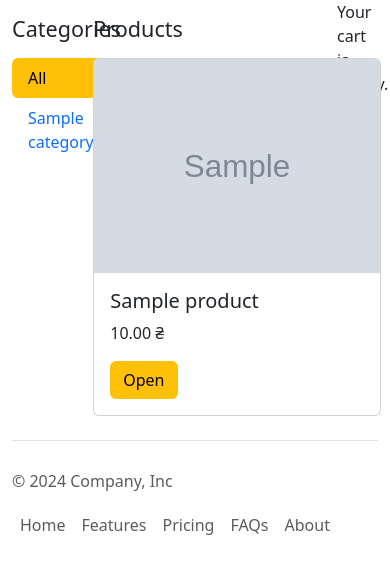
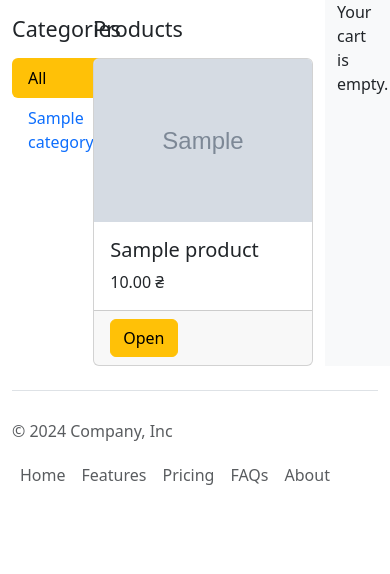
Before and after one commit to roman-yatsenko/python-web-store, a Django app: page / in a window 390 px wide. Shown: the part 248-822 px from the top of the page. Run offline with Django 4.2, Linux system fonts and the light colour scheme; tables that the repository leaves empty hold one stand-in row (values such as "Sample post"); grey boxes marked "Sample" are stand-in pictures.

Commit message:
Add responsive product catalog

```diff
--- a/shop/templates/shop/base.html
+++ b/shop/templates/shop/base.html
@@ -44,7 +44,7 @@
                 Store catalog.
             {% endblock  %}
             </div>
-            <div class="col-2">
+            <div class="col-2 bg-body-tertiary">
                 Your cart is empty.
             </div>
         </div>
--- a/shop/templates/shop/product/list.html
+++ b/shop/templates/shop/product/list.html
@@ -26,16 +26,22 @@
     </div>
     <div class="col-9">
         <h4 class="my-3">{% if category %}{{ category.name }}{% else %}Products{% endif %}</h4>
+        <div class="row row-cols-1 row-cols-md-2 g-4">
           {% for product in products %}
-        <div class="card" style="width: 18rem;">
-            <img src="{% if product.image %}{{ product.image.url }}{% else %}{% static "img/no_image.png" %}{% endif %}" class="card-img-top">
+          <div class="col">
+            <div class="card h-100">
+              <img src="{% if product.image %}{{ product.image.url }}{% else %}{% static "img/no_image.png" %}{% endif %}" class="card-img-top img-fluid">
               <div class="card-body">
                 <h5 class="card-title">{{ product.name }}</h5>
                 <p class="card-text">{{product.price }} ₴</p>
+              </div>
+              <div class="card-footer">
                 <a href="{{ product.get_absolute_url }}" class="btn btn-warning">Open</a>
+              </div>
             </div>
           </div>
           {% endfor %}
         </div>
     </div>
+</div>
 {% endblock  %}
```
Lines whose indentation alone changed are shown as unchanged.
